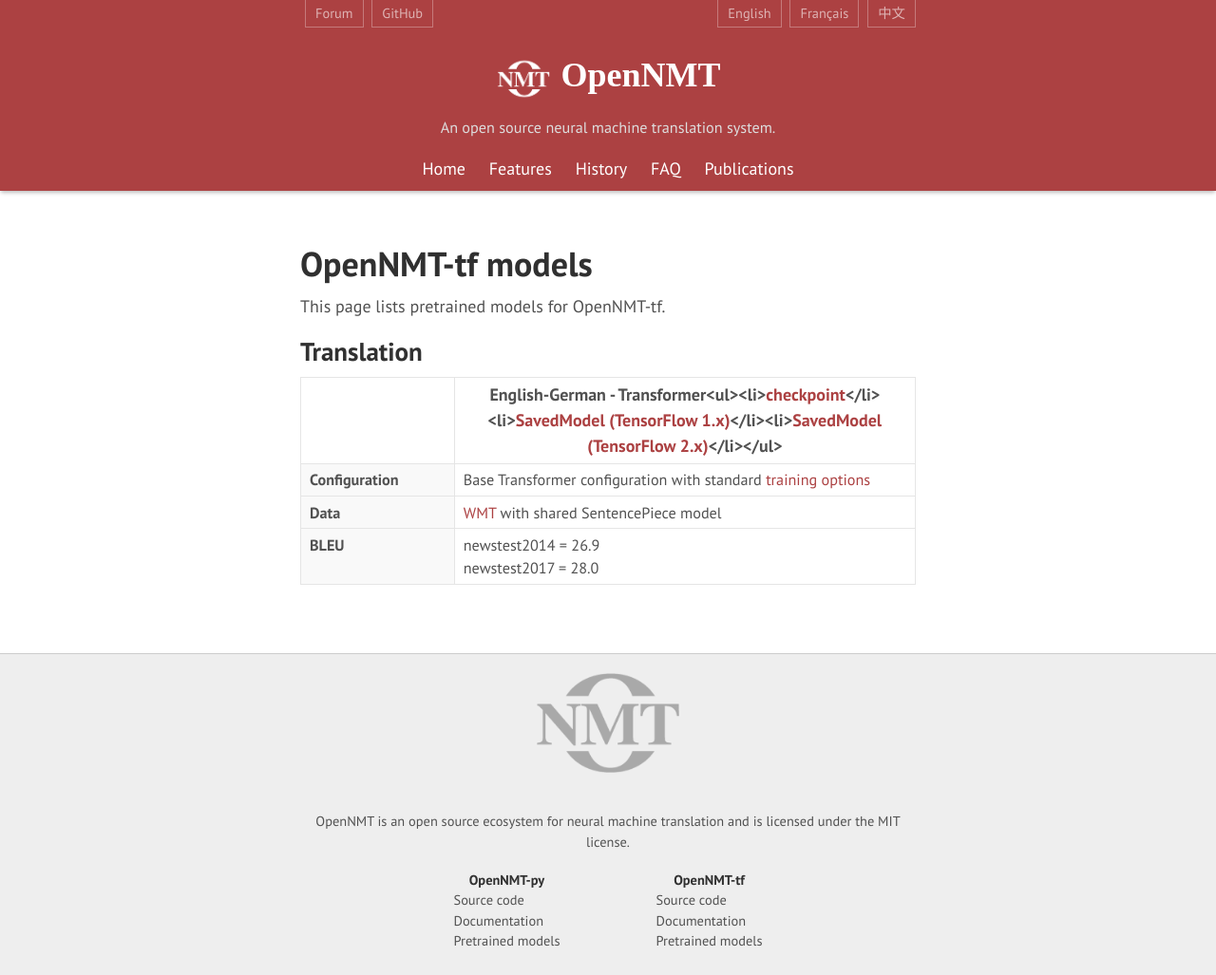
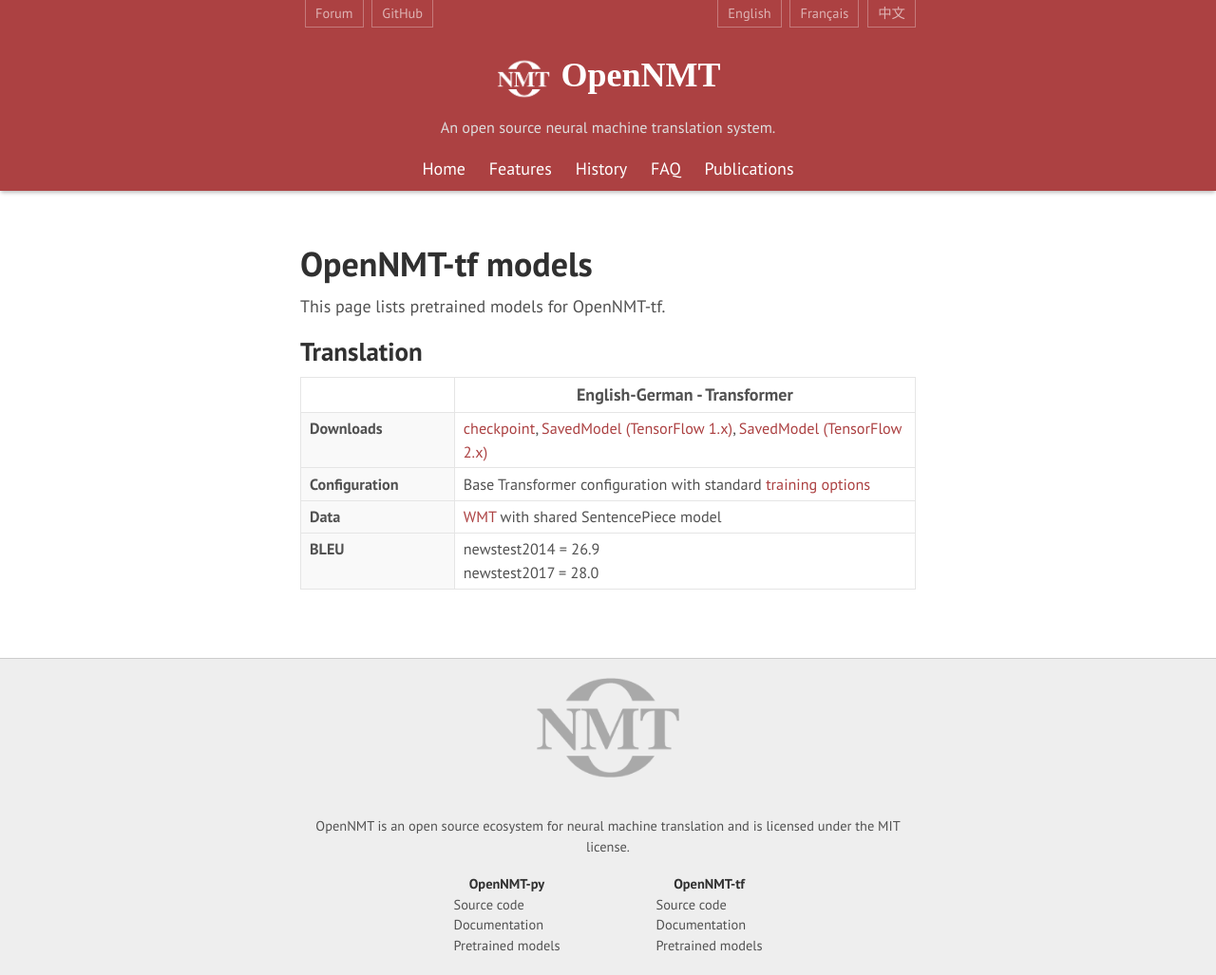
Before and after one commit to OpenNMT/opennmt.github.io, a Jekyll site: the page built from Models-tf.md, in a window 1280 px wide. Shown: the whole page at 95% size. Built offline with Jekyll 4.4.1, drawn with Linux system fonts in a browser that asks for light colours.

Commit message:
Fix table cell formatting

```diff
--- a/Models-tf.md
+++ b/Models-tf.md
@@ -8,8 +8,9 @@ This page lists pretrained models for OpenNMT-tf.
 ## Translation
 
 {:.pretrained}
-| | English-German - Transformer<ul><li>[checkpoint](https://s3.amazonaws.com/opennmt-models/averaged-ende-ckpt500k.tar.gz)</li><li>[SavedModel (TensorFlow 1.x)](https://s3.amazonaws.com/opennmt-models/averaged-ende-export500k.tar.gz)</li><li>[SavedModel (TensorFlow 2.x)](https://s3.amazonaws.com/opennmt-models/averaged-ende-export500k-v2.tar.gz)</li></ul> |
+| | English-German - Transformer |
 | --- | --- |
+| Downloads | [checkpoint](https://s3.amazonaws.com/opennmt-models/averaged-ende-ckpt500k.tar.gz), [SavedModel (TensorFlow 1.x)](https://s3.amazonaws.com/opennmt-models/averaged-ende-export500k.tar.gz), [SavedModel (TensorFlow 2.x)](https://s3.amazonaws.com/opennmt-models/averaged-ende-export500k-v2.tar.gz) |
 | Configuration | Base Transformer configuration with standard [training options](https://github.com/OpenNMT/OpenNMT-tf/tree/master/scripts/wmt) |
 | Data | [WMT](https://s3.amazonaws.com/opennmt-trainingdata/wmt_ende_sp.tar.gz) with shared SentencePiece model |
 | BLEU | newstest2014 = 26.9<br/>newstest2017 = 28.0 |
```
